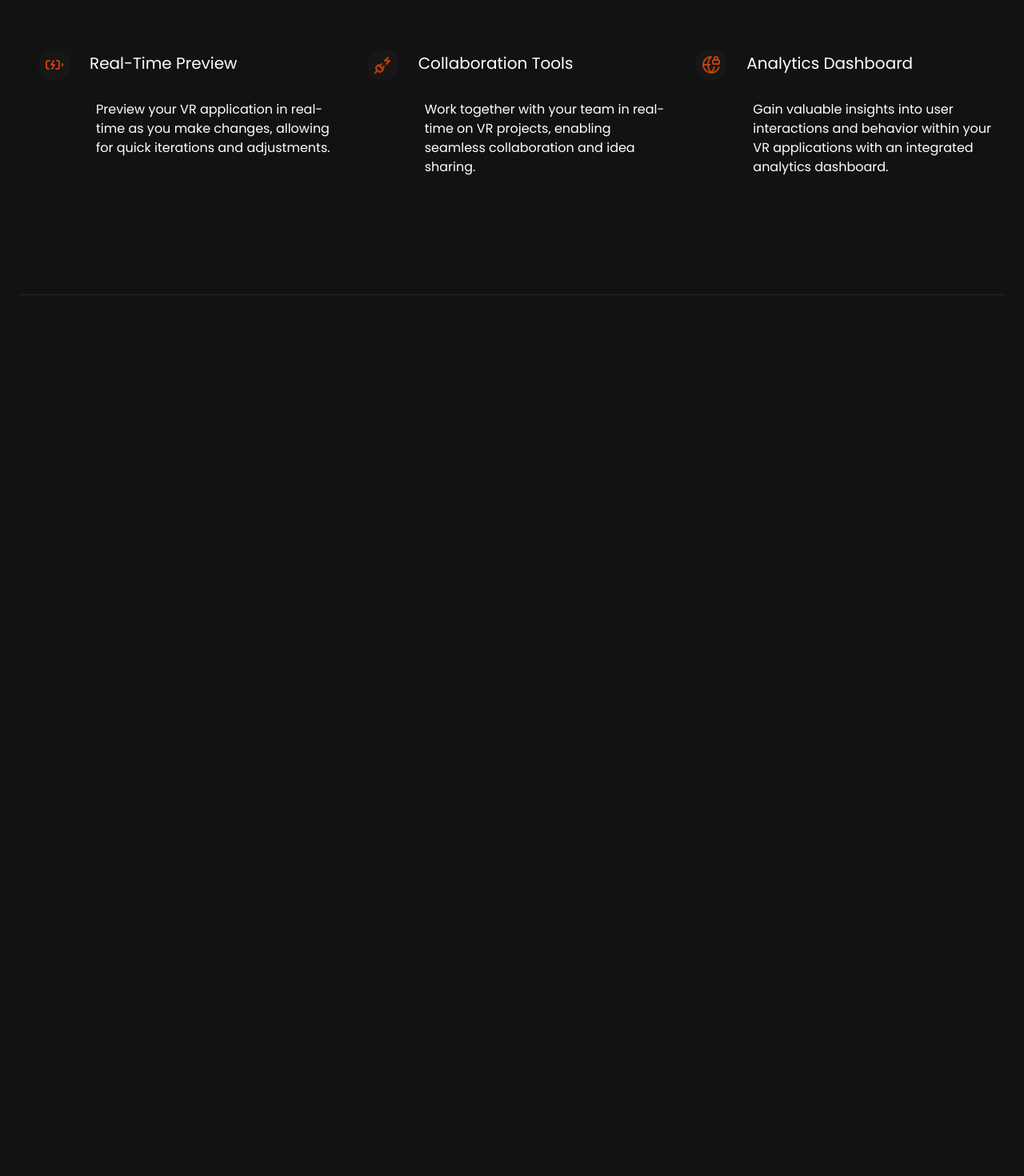
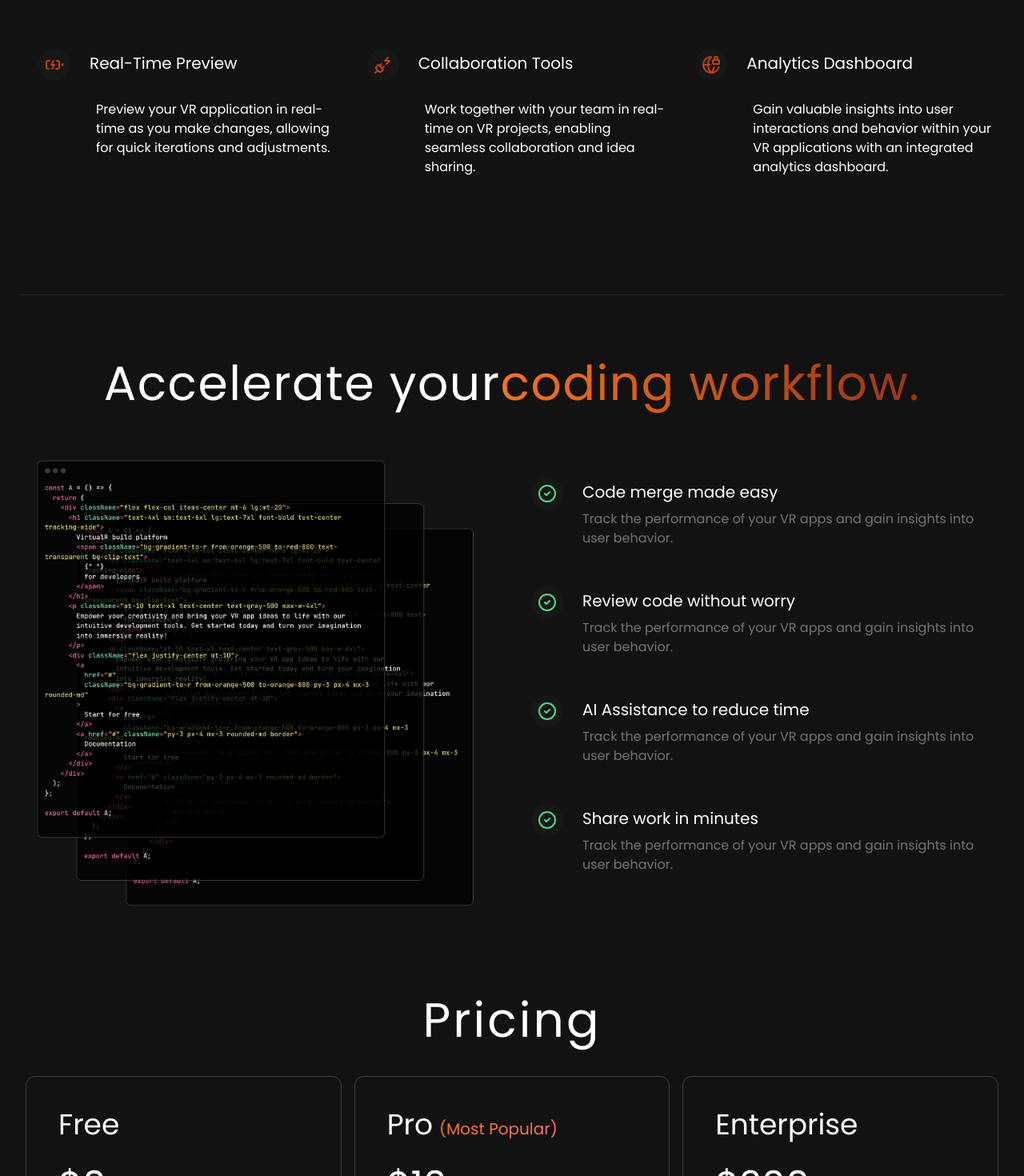
Before and after one commit to hafizsajidhameed/Virtual-R, a React (Vite) app: page / in a window 1280 px wide. Shown: the part 1330-2800 px from the top of the page at 80% size. Before the commit the page ends 1699 px from the top, so only its background shows below. Built offline with nearby package versions, Linux system fonts and the light colour scheme.

Commit message:
Add new files: Pricing.jsx and Workflow.jsx

```diff
--- a/src/App.jsx
+++ b/src/App.jsx
@@ -1,15 +1,19 @@
 import { FeatureSection } from "./components/FeatureSection";
 import NavBar from "./components/navbar";
 import  {HeroSection}  from "./components/HeroSection";
+import { Workflow } from "./components/Workflow";
+import { Pricing } from "./Pricing";
 
 function App() {
   return (
    <>
-   <NavBar />
-   <div className="max-w-7xl mx-auto pt-20 px-6">
-    <HeroSection />
-    <FeatureSection />
-   </div>
+    <NavBar />
+    <div className="max-w-7xl mx-auto pt-20 px-6">
+      <HeroSection />
+      <FeatureSection />
+      <Workflow />
+      <Pricing />
+    </div>
    </>
   );
 }
--- /dev/null
+++ b/src/Pricing.jsx
@@ -0,0 +1,50 @@
+import { CheckCircle2 } from "lucide-react";
+import { pricingOptions } from "./constants";
+
+export const Pricing = () => {
+  return (
+    <div className="mt-20">
+      <h2
+        className="text-3xl sm:text-5xl lg:text-6xl text-center
+        my-8 tracking-wider"
+      >
+        Pricing
+      </h2>
+      <div className="flex flex-wrap">
+        {pricingOptions.map((option, index) => (
+          <div key={index} className="w-full sm:w-1/2 lg:w-1/3 p-2">
+            <div className="p-10 border border-neutral-700 rounded-xl">
+              <p className="text-4xl mb-8">
+                {option.title}
+                {option.title === "Pro" && (
+                  <span className="bg-gradient-to-r from-orange-500 to-red-400 text-transparent bg-clip-text
+                  text-xl mb-4 ml-2">
+                    (Most Popular)
+                  </span>
+                )}
+              </p>
+              <p className="mb-8">
+                <span className="text-5xl mt-6 mr-2">{option.price}</span>
+                <span className="text-neutral-400 tracking-tight">/Month</span>
+              </p>
+
+              <ul>
+                {option.features.map((feature, index) => (
+                  <li key={index} className="mt-8 flex items-center">
+                    <CheckCircle2 />
+                    <span className="ml-2">{feature}</span>
+                  </li>
+                ))}
+              </ul>
+              <a href="" className="inline-flex justify-center items-center text-center w-full h-12 p-5 mt-20
+               tracking-tight text-xl hover:bg-orange-900
+               border border-orange-900 rounded-lg transition duration-200">
+                Subscribe
+               </a>
+            </div>
+          </div>
+        ))}
+      </div>
+    </div>
+  );
+};
--- a/src/components/HeroSection.jsx
+++ b/src/components/HeroSection.jsx
@@ -21,11 +21,12 @@
       <div className="flex justify-center my-10">
         <a href=""
           className="bg-gradient-to-r from-orange-500 to-orange-800 py-3 px-4 mx-3
-                rounded-md"
+                rounded-md hover:bg-gradient-to-l"
         >
           Start for free
         </a>
-        <a href="" className="py-3 px-4 mx-3 rounded-md border">Documentation</a>
+        <a href="" className="py-3 px-4 mx-3 rounded-md border-white
+        border hover:border-orange-900 rounded-lg transition duration-200">Documentaion</a>
       </div>
       <div className="flex mt-10 justify-center">
         <video
--- /dev/null
+++ b/src/components/Workflow.jsx
@@ -0,0 +1,39 @@
+import { CheckCircle2 } from "lucide-react";
+import codeImg from "../assets/code.jpg";
+import { checklistItems } from "../constants";
+export const Workflow = () => {
+  return (
+    <div className="mt-20">
+      <h2 className="text-3xl sm:text-5xl lg:text-6xl text-center mt-6 tracking-wide">
+        Accelerate your
+        <span
+          className="bg-gradient-to-r from-orange-500 to-orange-800
+         text-transparent bg-clip-text"
+        >
+          coding workflow.
+        </span>
+      </h2>
+      <div className="flex flex-wrap justify-center mt-10">
+        <div className="p-2 w-full lg:w-1/2 ">
+          <img src={codeImg} alt="code" />
+        </div>
+        <div className="pt-12 w-full lg:w-1/2">
+          {checklistItems.map((item, index) => (
+            <div key={index} className="flex mb-12">
+              <div
+                className="text-green-400 mx-6 bg-neutral-900 h-10 w-10 p-2
+                    justify-center items-center rounded-full"
+              >
+                <CheckCircle2 />
+              </div>
+              <div>
+                <h5 className="mt-1 mb-2 text-xl">{item.title}</h5>
+                <p className="text-md text-neutral-500">{item.description}</p>
+              </div>
+            </div>
+          ))}
+        </div>
+      </div>
+    </div>
+  );
+};
--- a/src/components/navbar.jsx
+++ b/src/components/navbar.jsx
@@ -25,12 +25,14 @@
             ))}
           </ul>
           <div className="hidden lg:flex justify-center space-x-12 items-center">
-            <a href="" className="py-2 px-4 border rounded-md hover:bg-gradient-to-r from-orange-500 to-orange-800 hover:border-transparent ">
+            <a href="" className="py-2 px-4 border border-white rounded-md hover:bg-orange-700
+               border hover:border-orange-900 rounded-lg transition duration-200">
               Sing In
             </a>
             <a
               href=""
-              className="bg-gradient-to-r from-orange-500 to-orange-800 py-2 px-3 rounded-md"
+              className="bg-gradient-to-r from-orange-500 to-orange-800 py-2 px-3 rounded-md
+              hover:bg-gradient-to-l"
             >
               Create an account
             </a>
```
